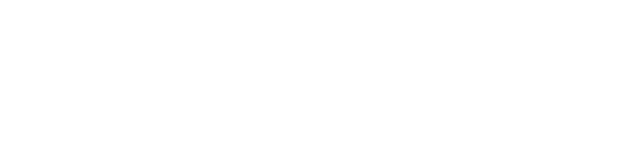
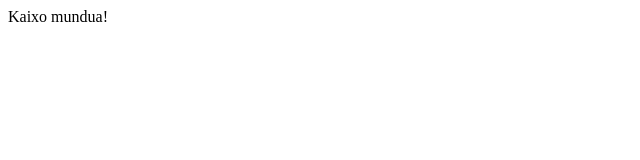
Before and after one commit to kay26TECH/azterketa_errepaso2, a plain HTML site: page index.html in a window 1280 px wide. Shown: the whole page, without its empty margins (0-640 px from the left). Drawn offline with Linux system fonts and the light colour scheme.

Commit message:
feature1

```diff
--- a/index.html
+++ b/index.html
@@ -1 +1 @@
-<p></p>
+<p>Kaixo mundua!</p>
```
